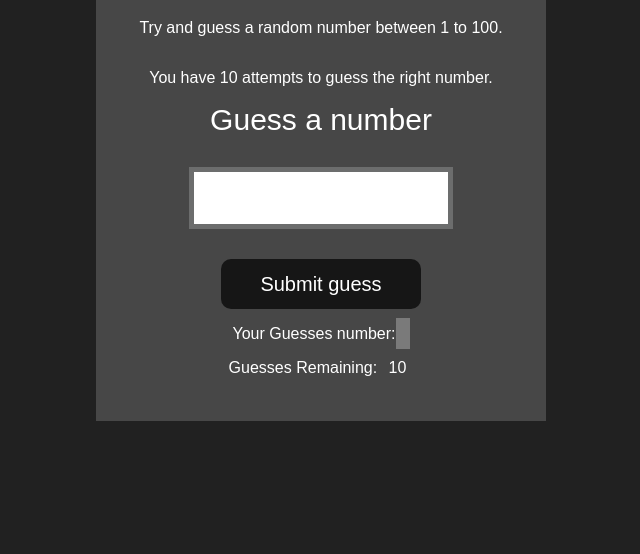
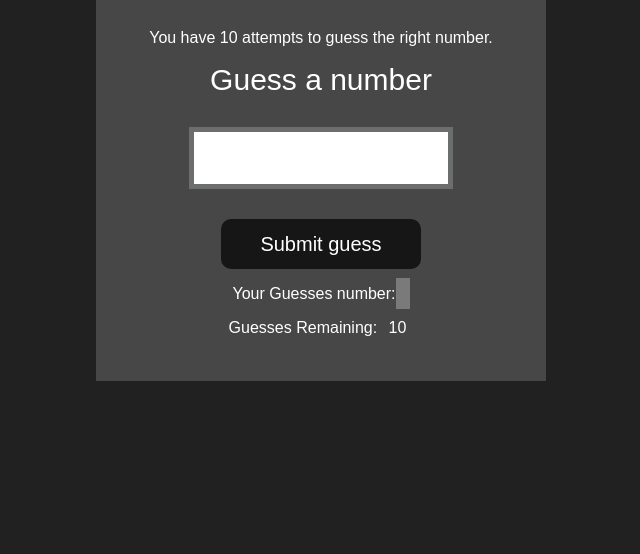
Before and after one commit to Rahamat-prog/GuessMaster, a plain HTML site: page index.html in a window 1280 px wide. Shown: the part 254-808 px from the top of the page, without its empty margins (319-959 px from the left). Drawn offline with Linux system fonts and the light colour scheme.

Commit message:
fxed less margin from top

```diff
--- a/style.css
+++ b/style.css
@@ -17,7 +17,7 @@ html {
     justify-content: center;
     align-items: center;
     height: 100vh;
-    margin: 0;
+    margin-top: 0;
     background-color: #212121;
   }
 
@@ -84,7 +84,7 @@ html {
   }
 
   #wrapper {
-     box-sizing: border-box;
+    box-sizing: border-box;
     width: 450px;
     min-height: 550px;
     background-color: #474747;
@@ -94,6 +94,7 @@ html {
     flex-direction: column;
     justify-content: center;
     text-align: center;
+    margin-bottom: 5rem;
   }
 
   /* @media screen and (max-width:236px) {
```
